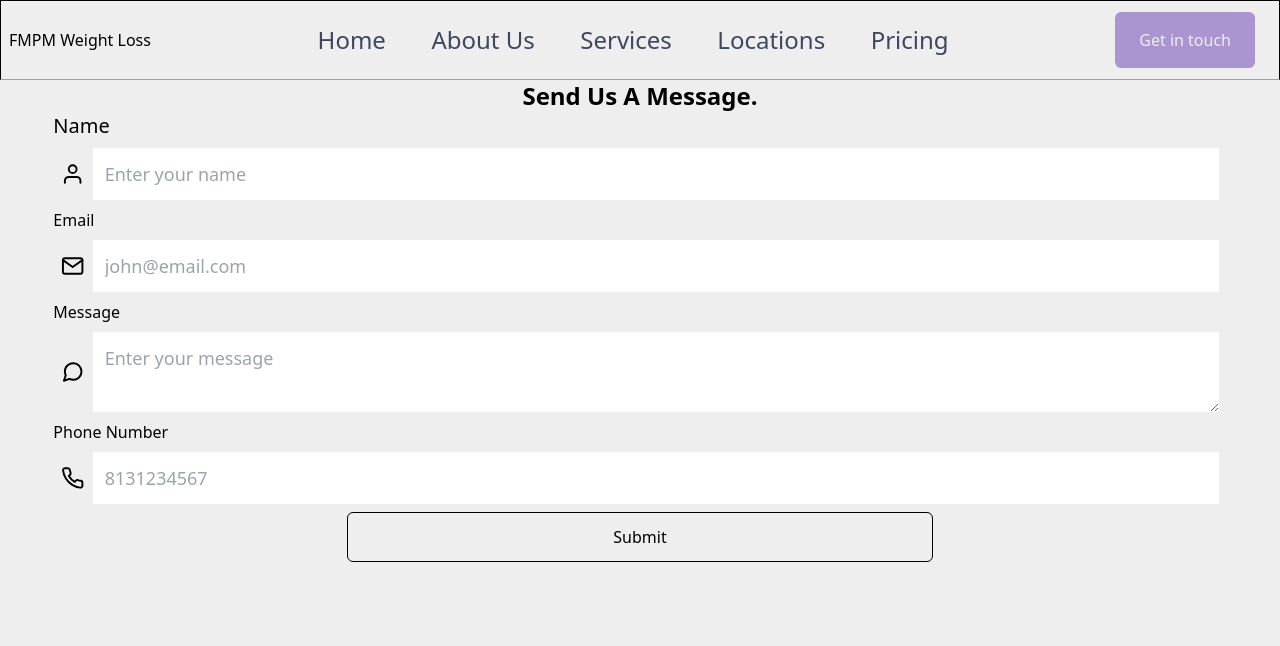
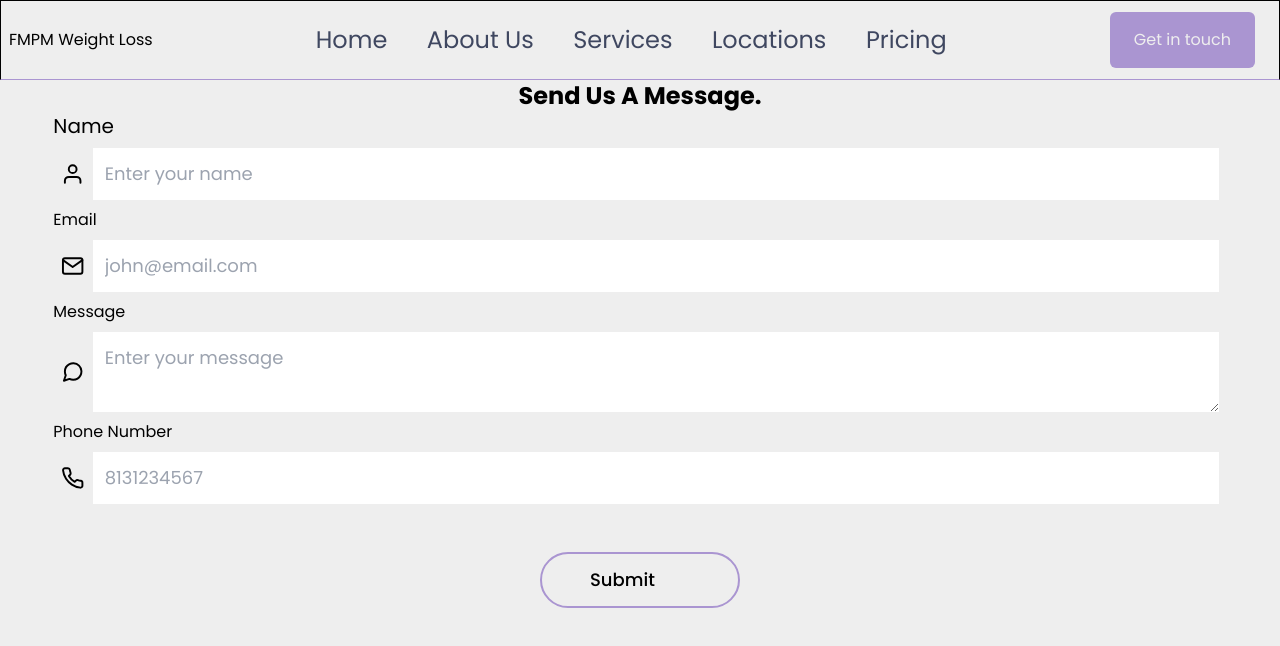
Before and after one commit to amarrero10/aesthetic-medical-website, a React (Create React App) app in the folder frontend/: page /contact-us in a window 1280 px wide. Shown: the top 646 px of the page. Built offline with nearby package versions, Linux system fonts and the light colour scheme; no server answers.

Commit message:
Uodate to font

```diff
--- a/frontend/src/components/About.jsx
+++ b/frontend/src/components/About.jsx
@@ -22,9 +22,20 @@ function About() {
 
         <p className="font-extrabold text-3xl mb-3">OUR PROMISE</p>
         <p className="mb-3 text-justify tracking-widest">
-          Our dedicated team of professional, knowledgeable, and compassionate experts is here to
+          Our dedicated team of professional, knowledgeable, and compassionate experts are here to
           support you in achieving your weight loss goals. We are devoted to helping you not only
           shed pounds but also enhance your overall well-being, both inside and out.
+        </p>
+        <p className="font-extrabold text-3xl mb-3">PATIENT ARE AT THE HEART OF IT ALL</p>
+        <p className="mb-3 text-justify tracking-widest">
+          At FMPM Weight Loss, our unwavering commitment is to your well-being and satisfaction. We
+          understand that every individual is unique, and so are their needs when it comes to
+          medical weight loss and aesthetics. That's why we take pride in offering personalized
+          treatment plans, thorough consultations, and dedicated follow-up services. Our approach
+          isn't just about achieving results; it's about ensuring your comfort and confidence
+          throughout your journey with us. Your health, happiness, and satisfaction are at the heart
+          of everything we do, and we look forward to partnering with you on your path to a more
+          vibrant and confident you.
         </p>
         <img
           src={portrait}
--- a/frontend/src/components/Contact.jsx
+++ b/frontend/src/components/Contact.jsx
@@ -77,6 +77,7 @@ function Contact() {
           <div className="flex items-center w-full p-2">
             <FiUser className="h-6 w-6 mr-2" />
             <input
+              required
               id="name"
               type="text"
               name="name"
@@ -90,6 +91,7 @@ function Contact() {
           <div className="flex items-center w-full p-2">
             <FiMail className="h-6 w-6 mr-2" />
             <input
+              required
               id="email"
               type="email"
               name="email"
@@ -103,6 +105,7 @@ function Contact() {
           <div className="flex items-center w-full p-2">
             <FiMessageCircle className="h-6 w-6 mr-2" />
             <textarea
+              required
               id="message"
               placeholder="Enter your message"
               name="message"
@@ -119,19 +122,40 @@ function Contact() {
               name="phone"
               value={formState.phone || ""}
               onChange={changeHandler}
-              type="numeric"
+              type="number"
               placeholder="8131234567"
               className="w-full p-3 text-lg focus:outline-none focus:ring-sky-500 focus:ring-1"
             ></input>
           </div>
-          <m.button
-            whileHover={{ scale: 1.1 }}
-            whileTap={{ scale: 0.9 }}
+          <button
             type="submit"
-            className="border border-blue-300 p-3 rounded-md w-1/2 mx-auto"
+            class="hidden relative sm:inline-flex items-center px-12 py-3 overflow-hidden text-lg font-medium text-indigo-600 border-2 border-periwinkle rounded-full hover:text-offWhite group hover:bg-navy w-[200px] mx-auto mt-10"
+          >
+            <span class="absolute left-0 block w-full h-0 transition-all bg-periwinkle opacity-100 group-hover:h-full top-1/2 group-hover:top-0 duration-400 ease"></span>
+            <span class="absolute right-0 flex items-center justify-start w-10 h-10 duration-300 transform translate-x-full group-hover:translate-x-0 ease">
+              <svg
+                class="w-5 h-5"
+                fill="none"
+                stroke="currentColor"
+                viewBox="0 0 24 24"
+                xmlns="http://www.w3.org/2000/svg"
+              >
+                <path
+                  stroke-linecap="round"
+                  stroke-linejoin="round"
+                  stroke-width="2"
+                  d="M14 5l7 7m0 0l-7 7m7-7H3"
+                ></path>
+              </svg>
+            </span>
+            <span class="relative">Submit</span>
+          </button>
+          <button
+            type="submit"
+            className="border border-periwinkle w-1/2 mx-auto mt-5 rounded-lg py-4 text-xl text-navy sm:hidden"
           >
             Submit
-          </m.button>
+          </button>
         </form>
       </div>
     </>
--- a/frontend/src/components/HomePage.jsx
+++ b/frontend/src/components/HomePage.jsx
@@ -36,8 +36,8 @@ function HomePage() {
         <div className="sm:flex grid w-screen sm:w-full p-2 justify-center items-center sm:h-[800px]">
           <div className=" h-[300px] w-full mb-10 grid sm:mr-2 mt-5">
             <div className=" flex justify-center">
-              <p className=" text-xl font-bold sm:text-3xl">Embark on a journey of </p>
-              <div className=" text-xl font-bold pl-1 sm:text-3xl text-periwinkle">
+              <p className=" text-xl font-bold sm:text-2xl">Embark on a journey of </p>
+              <div className=" text-xl font-bold pl-1 sm:text-2xl text-periwinkle">
                 <Typewriter
                   options={{
                     strings: [" Wellness", " Transformation", " Confidence"],
@@ -96,7 +96,7 @@ function HomePage() {
                 We harness the power of medications like semaglutides and tirzepatide in our
                 personalized approach to help every client achieve their ideal weight.
               </p>
-              <Link>
+              <Link to="/services/medical-weight-loss">
                 <button className=" text-lg bg-periwinkle px-4 py-3 rounded-md mt-2 border-offWhite border ">
                   Learn More
                 </button>
@@ -109,7 +109,7 @@ function HomePage() {
                 We utilize B12 injections to boost metabolism and incorporate Fat Burners to support
                 effective weight management, helping you achieve your health and wellness goals.
               </p>
-              <Link>
+              <Link to="/services/vitamin-injections">
                 <button className=" text-lg bg-periwinkle px-4 py-3 rounded-md mt-2 border-offWhite border ">
                   Learn More
                 </button>
@@ -122,7 +122,7 @@ function HomePage() {
                 we are proud to offer the convenience of telehealth services, allowing you to access
                 expert guidance and support from the comfort of your own home.
               </p>
-              <Link>
+              <Link to="/services/telehealth">
                 <button className=" text-lg bg-periwinkle border-offWhite border px-4 py-3 rounded-md mt-2">
                   Learn More
                 </button>
--- a/frontend/src/components/Testimonials/TestimonialSlider.jsx
+++ b/frontend/src/components/Testimonials/TestimonialSlider.jsx
@@ -1,5 +1,5 @@
 import React, { useState } from "react";
-import KeenSlider, { useKeenSlider } from "keen-slider/react";
+import { useKeenSlider } from "keen-slider/react";
 import "keen-slider/keen-slider.min.css";
 import testimonials from "./testimonials.js";
 
--- a/frontend/src/index.css
+++ b/frontend/src/index.css
@@ -7,4 +7,5 @@ body {
   padding: 0;
   box-sizing: border-box;
   background-color: #eeeeee;
+  font-family: "Poppins", sans-serif;
 }
```
